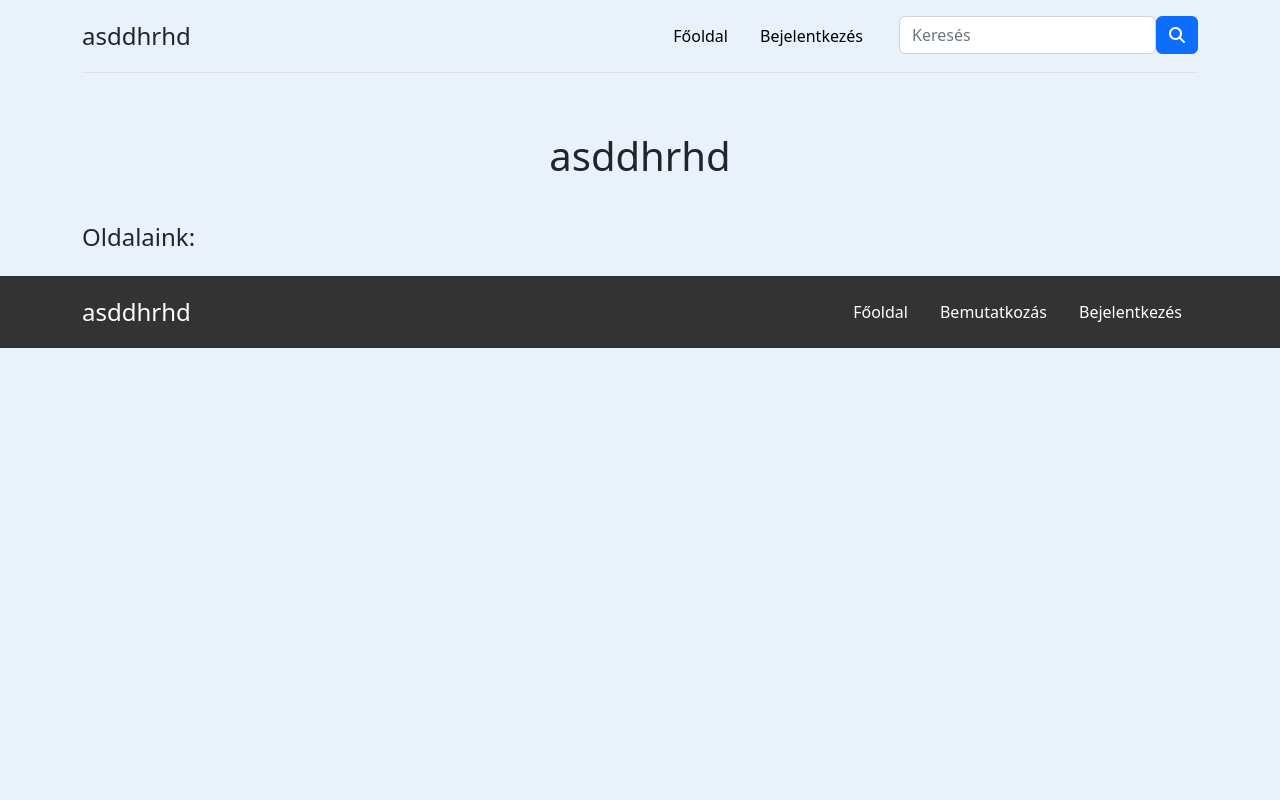
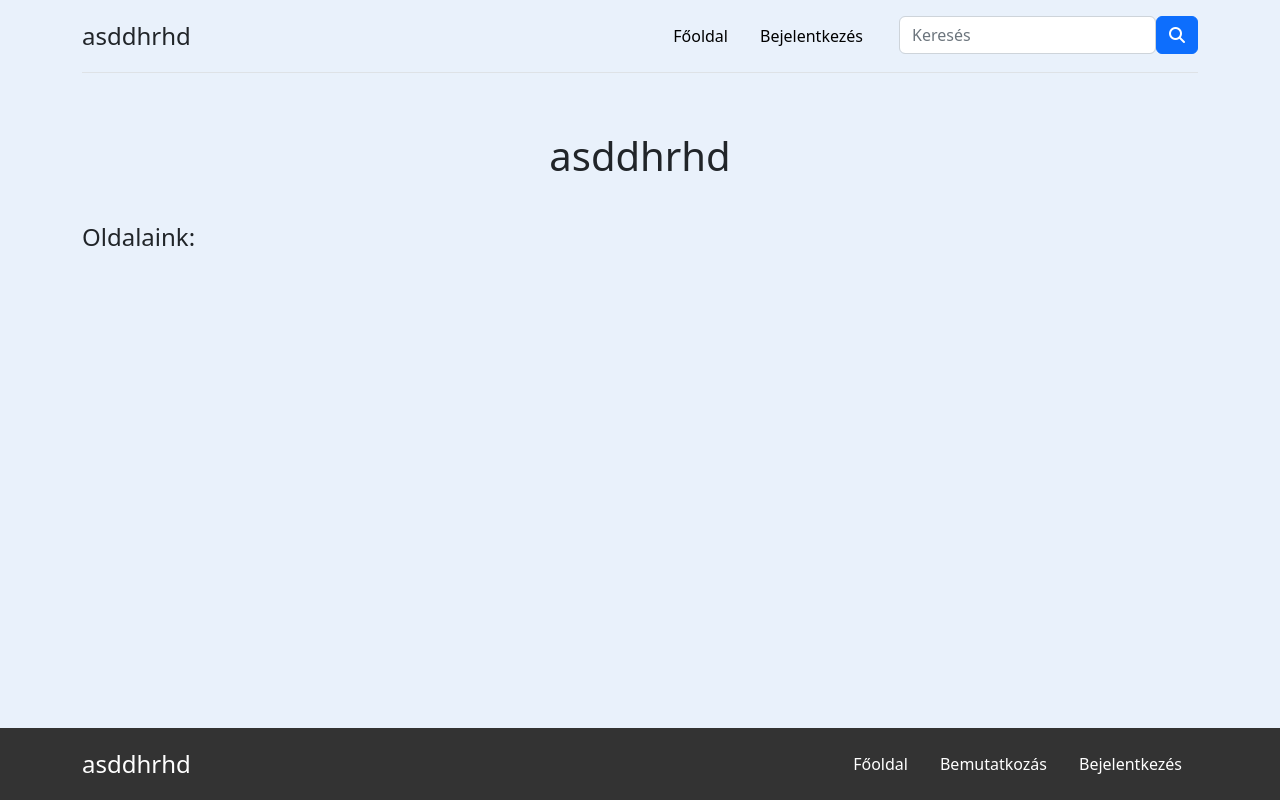
Before and after one commit to CoffeeLink/dusza2022, a PHP site: page / in a window 1280 px wide. Run offline with PHP 8.4, Linux system fonts and the light colour scheme; data that the repository does not hold is empty; some libraries are stand-ins or nearby versions.

Commit message:
Some fixes

```diff
--- a/css/page.css
+++ b/css/page.css
@@ -39,7 +39,6 @@ h1 {
 .error_kulso {
   font-size: larger;
 }
-
 
 .focim {
   padding-bottom: 75px;
@@ -90,3 +89,7 @@ h1 {
   border-radius: 3px;
   background-color: #3f82d3;
 }
+
+body {
+  padding-bottom: 100px;
+}
--- a/modules/footer.php
+++ b/modules/footer.php
@@ -8,9 +8,9 @@ $settings = json_decode(file_get_contents(__DIR__ . "/../settings/settings.json"
 ?>
 </div>
 <!-- Lábléc -->
-<div class="kulso">
+<div class="kulso position-fixed fixed-bottom">
     <div class="container">
-        <footer class="d-flex flex-wrap justify-content-between align-items-center py-3 my-4 mb-0">
+        <footer class="d-flex flex-wrap justify-content-between align-items-center py-3 mb-0">
             <p class="col-md-4 mb-0">
                 <a href="./" class="nav-link"><span class="fs-4"><?= $settings['name'] ?></a>
             </p>
--- a/view-article.php
+++ b/view-article.php
@@ -62,14 +62,14 @@ include __DIR__ . "/modules/header.php";
 </head>
 
 <body>
-  <h1>Route:
+  <p>Route:
     <?php
     foreach ($route as $page) {
       echo "<a href='./view-page.php?page=" . htmlspecialchars($page['page_id']) . "'>" . htmlspecialchars($page['title']) . "</a> -> ";
     }
     echo htmlspecialchars($article['title']);
     ?>
-  </h1>
+  </p>
   <h1>
     <?php echo htmlspecialchars($article['title']); ?>
   </h1>
```
Also changed, not shown: view-page.php (+9 -0 lines).
